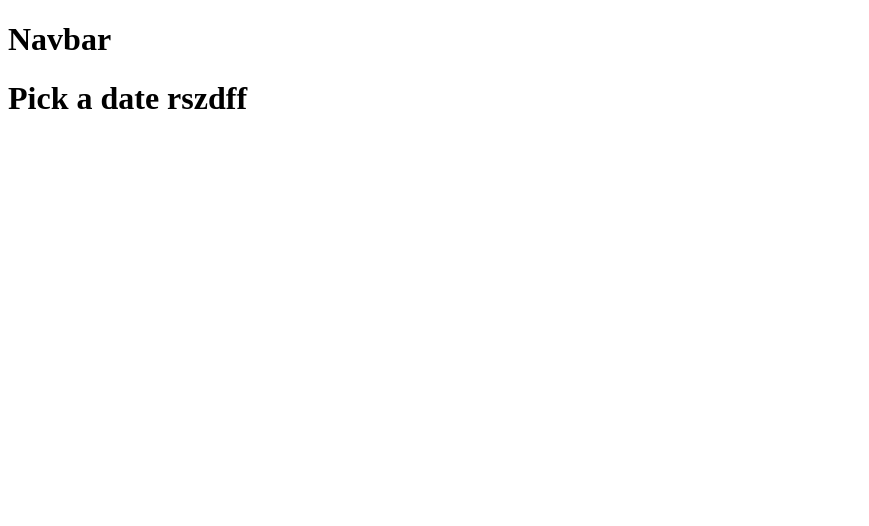
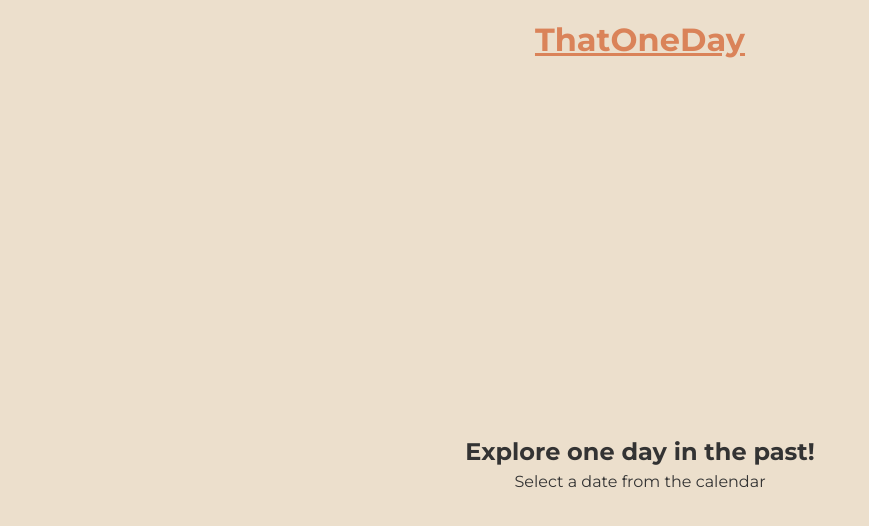
Before and after one commit to tamerlanmustafa/that-one-day, a React (Vite) app: page / in a window 1280 px wide. Shown: the top 526 px of the page, without its empty margins (0-869 px from the left). Built offline with nearby package versions, Linux system fonts and the light colour scheme; no server answers.

Commit message:
Add SASS styling to components and the root

```diff
--- a/package.json
+++ b/package.json
@@ -12,7 +12,8 @@
   "dependencies": {
     "react": "^18.3.1",
     "react-dom": "^18.3.1",
-    "react-router-dom": "^6.28.0"
+    "react-router-dom": "^6.28.0",
+    "sass": "^1.81.0"
   },
   "devDependencies": {
     "@eslint/js": "^9.13.0",
--- a/src/App.jsx
+++ b/src/App.jsx
@@ -1,7 +1,8 @@
 import Home from './components/home/Home'
 import NavBar from "./components/navbar/Navbar";
 import { Route, Routes } from 'react-router-dom';
-
+import './App.scss'
+import './styles/variables.scss'
 
 
 function App() {
--- /dev/null
+++ b/src/App.scss
@@ -0,0 +1,19 @@
+@import '/src/styles/variables.scss';
+
+* {
+    margin: 0;
+    padding: 0;
+    box-sizing: border-box;
+    font-family: $primary-font;
+    transition: all 0.2s ease-in-out;
+    text-align: center;
+  }
+
+
+body {
+    margin: 0;
+    padding: 1rem 1.3rem;
+    line-height: 1.5;
+    color: #333;
+    background-color: $primary-color;
+}
--- /dev/null
+++ b/src/components/Hero/Hero.jsx
@@ -0,0 +1,32 @@
+import { useState } from "react"
+import './Hero.scss'
+
+const Hero = () => {
+    return (
+        <>
+            <main>
+
+                <div>
+                    <h2>Explore one day in the past!</h2>
+                    <p>Select a date from the calendar</p>
+                </div>
+
+
+                <section>
+
+                    <form>
+
+
+                    </form>
+
+                </section>
+
+            </main>
+
+
+        </>
+    )
+
+}
+
+export default Hero
--- /dev/null
+++ b/src/components/Hero/Hero.scss
@@ -0,0 +1,8 @@
+@import '../../styles/variables.scss';
+
+main {
+    height: 100vh;
+    display: flex;
+    justify-content: center;
+    align-items: center;
+}
--- a/src/components/home/Home.jsx
+++ b/src/components/home/Home.jsx
@@ -1,58 +1,58 @@
 import { useEffect } from "react"
-
+import Hero from "../Hero/Hero"
 
 
 
 const Home =    () => {
 
-    useEffect(() => {
+    // useEffect(() => {
 
 
-        const API_KEY1 = import.meta.env.VITE_API_KEY_WEATHER
-        const API_KEY2 = import.meta.env.VITE_API_KEY_HISTORIC_EVENT
+    //     const API_KEY1 = import.meta.env.VITE_API_KEY_WEATHER
+    //     const API_KEY2 = import.meta.env.VITE_API_KEY_HISTORIC_EVENT
 
 
-        const apiUrl1 = `https://weather.visualcrossing.com/VisualCrossingWebServices/rest/services/timeline/Arlington,VA/2020-12-15T13:00:00?key=${API_KEY1}&include=current `
+    //     const apiUrl1 = `https://weather.visualcrossing.com/VisualCrossingWebServices/rest/services/timeline/Arlington,VA/2020-12-15T13:00:00?key=${API_KEY1}&include=current `
 
-        const apiUrl2 = `https://api.api-ninjas.com/v1/historicalevents?year=1999&month=4&day=12`
+    //     const apiUrl2 = `https://api.api-ninjas.com/v1/historicalevents?year=1999&month=4&day=12`
 
-        const optionsApi2 = {
-            method: 'GET',
-            headers: {
-               'X-Api-Key': `${API_KEY2}`
-            }
-        }
+    //     const optionsApi2 = {
+    //         method: 'GET',
+    //         headers: {
+    //            'X-Api-Key': `${API_KEY2}`
+    //         }
+    //     }
 
-        const handleRequests = async () => {
-            try {
-                const responses = await Promise.all([
-                    fetch(apiUrl1),
-                    fetch(apiUrl2,optionsApi2)
-                ])
-                const data = []
-                for (let res of responses) {
-                    const resData = await res.json()
-                    data.push(resData)
-                }
-                console.log(data)
+    //     const handleRequests = async () => {
+    //         try {
+    //             const responses = await Promise.all([
+    //                 fetch(apiUrl1),
+    //                 fetch(apiUrl2,optionsApi2)
+    //             ])
+    //             const data = []
+    //             for (let res of responses) {
+    //                 const resData = await res.json()
+    //                 data.push(resData)
+    //             }
+    //             console.log(data)
 
-            } catch (err) {
-                console.log(err)
-            } finally {
-                console.log('Finally happened')
-            }
-        }
-        handleRequests()
+    //         } catch (err) {
+    //             console.log(err)
+    //         } finally {
+    //             console.log('Finally happened')
+    //         }
+    //     }
+    //     handleRequests()
 
 
-    },[])
+    // },[])
 
 
 
 
 
     return (<>
-        <h1>Pick a date rszdff</h1>
+        <Hero/>
     </>)
 }
 
--- a/src/components/navbar/Navbar.jsx
+++ b/src/components/navbar/Navbar.jsx
@@ -1,8 +1,11 @@
 import { Link } from "react-router-dom"
+import './Navbar.scss'
 
 const NavBar = () => {
     return <>
-        <h1>Navbar</h1>
+        <div className="navbar">
+            <h1>ThatOneDay</h1>
+        </div>
     </>
 }
 
--- /dev/null
+++ b/src/components/navbar/Navbar.scss
@@ -0,0 +1,9 @@
+@import '../../styles/variables.scss';
+
+
+.navbar {
+    h1 {
+        color: $fourth-color;
+        text-decoration:underline;
+    }
+}
--- /dev/null
+++ b/src/styles/variables.scss
@@ -0,0 +1,11 @@
+// colors
+$primary-color: #ECDFCC;
+$secondary-color: #FCFAEE;
+$third-color: #A5B68D;
+$fourth-color: #DA8359;
+
+
+// fonts
+@import url('https://fonts.googleapis.com/css2?family=Montserrat:ital,wght@0,100..900;1,100..900&display=swap');
+
+$primary-font: "Montserrat", sans-serif;
```
Also changed, not shown: 1 other file (tests, documents, lock files or other folders).
